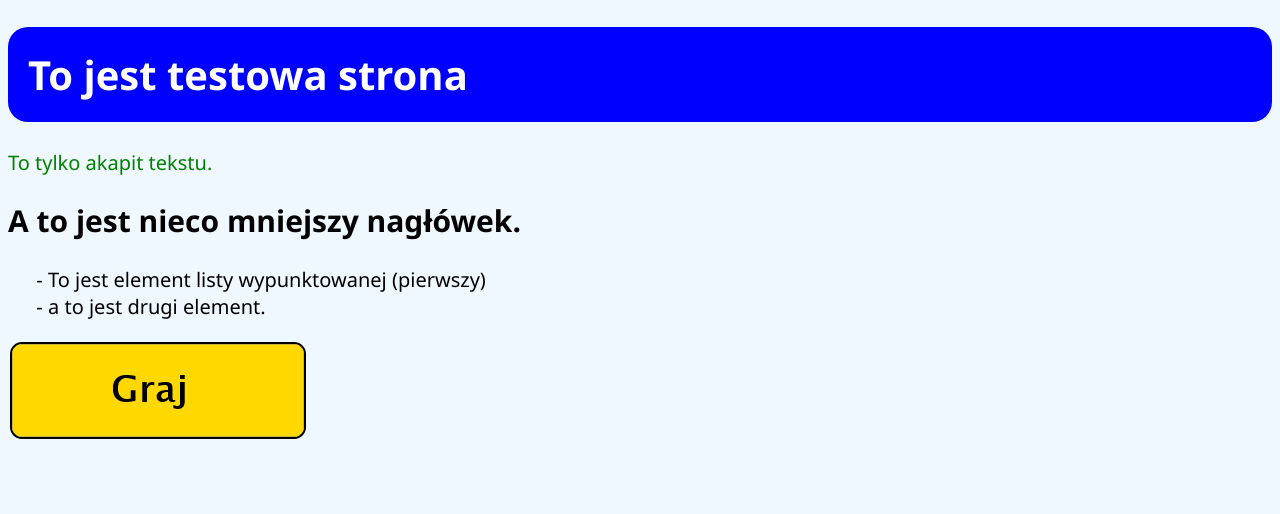
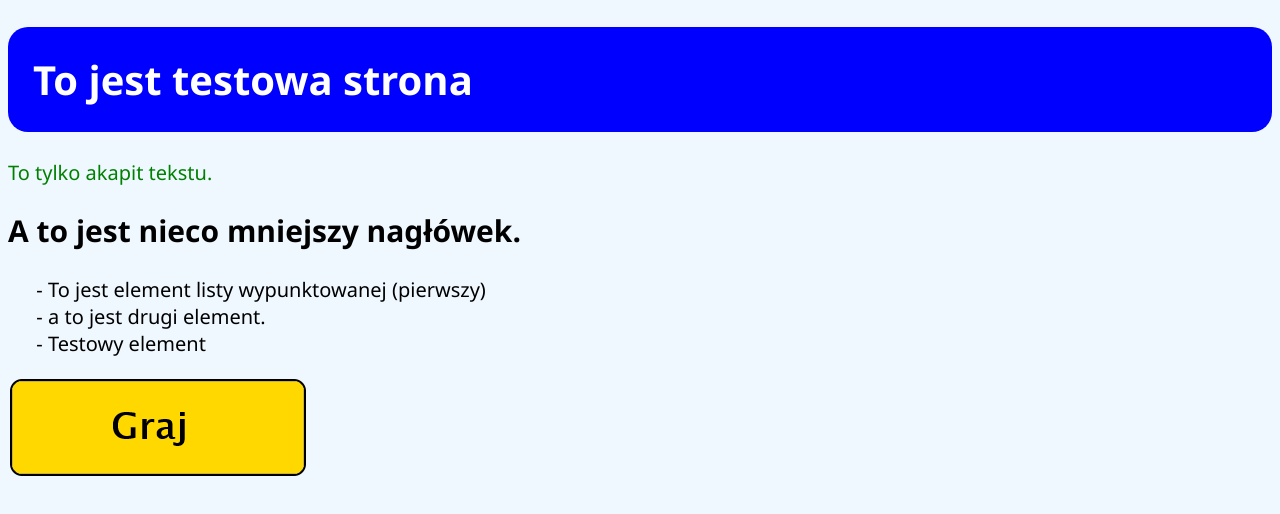
Before and after one commit to RafalKodland/kodland-98-strona, a plain HTML site: page index.html in a window 1280 px wide. Drawn offline with Linux system fonts and the light colour scheme.

Commit message:
Testowe zmiany

```diff
--- a/index.html
+++ b/index.html
@@ -12,6 +12,7 @@
         <ul>
             <li>To jest element listy wypunktowanej (pierwszy)</li>
             <li>a to jest drugi element.</li>
+            <li>Testowy element</li>
         </ul>
         <img src="graj.png" alt="Przycisk rozpoczęcia gry">
     </body>
--- a/style.css
+++ b/style.css
@@ -7,7 +7,7 @@ body {
 h1 {
     color: white;
     background-color: blue;
-    padding: 20px;
+    padding: 25px;
     border-radius: 20px;
 }
 
```
